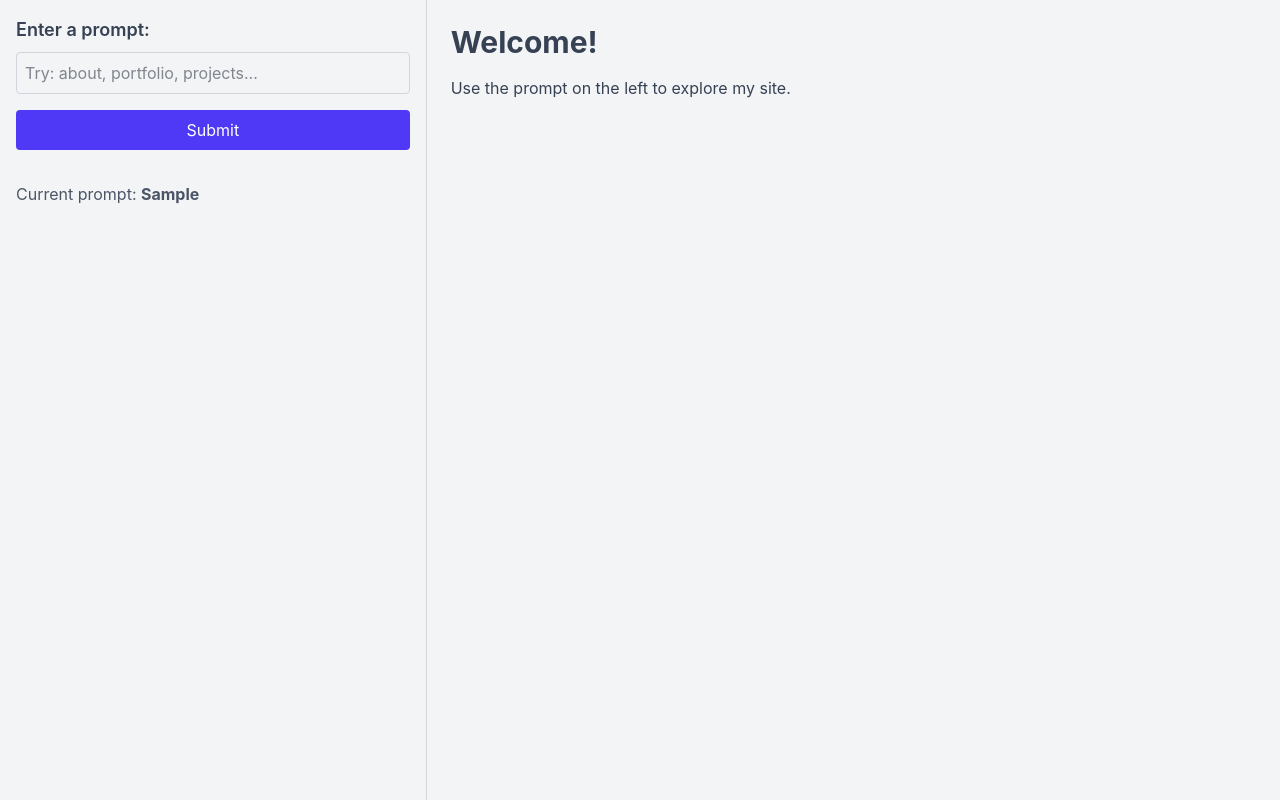
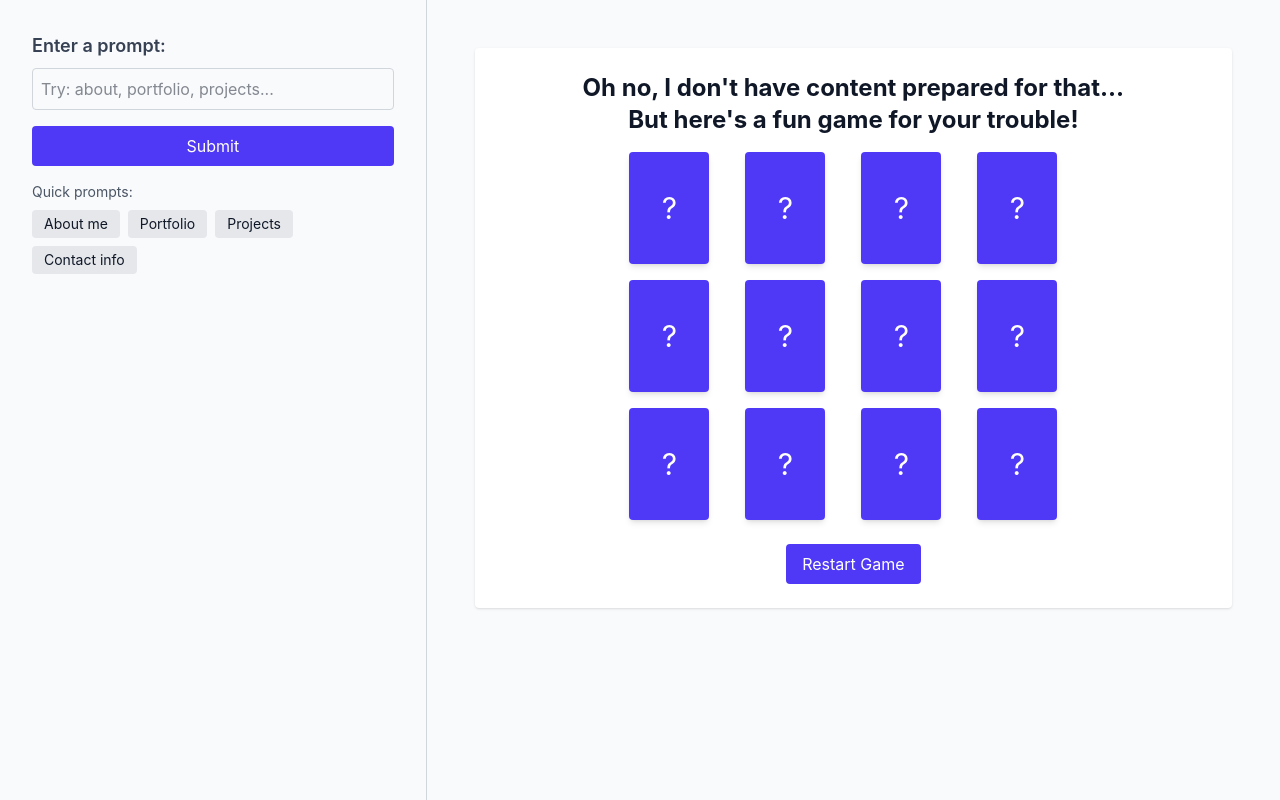
Before and after one commit to AaronWangTW/AaronWangTW.github.io, a Next.js app in the folder personal-website/: page / in a window 1280 px wide. Both pictures are taken after typing "Sample" into the empty fields and a click on the button "Submit". Built offline with nearby package versions, Linux system fonts and the light colour scheme.

Commit message:
added blocks and basic anim

```diff
--- /dev/null
+++ b/personal-website/app/components/blocks/aboutBlock.js
@@ -0,0 +1,10 @@
+export default function AboutBlock() {
+  return (
+    <div className="bg-white shadow-xl rounded-2xl p-6 text-gray-800 h-full">
+      <h2 className="text-2xl font-bold mb-2">About Me</h2>
+      <p className="leading-relaxed">
+        Hi! I'm Aaron. I'm a developer passionate about interactive UI, creative web apps, and clean design.
+      </p>
+    </div>
+  );
+}
--- /dev/null
+++ b/personal-website/app/components/blocks/introBlock.js
@@ -0,0 +1,10 @@
+export default function IntroductionBlock() {
+  return (
+    <div className="p-6 max-w-xl mx-auto bg-white rounded shadow text-center">
+      <h1 className="text-3xl font-bold mb-4">Welcome to My Personal Website</h1>
+      <p className="text-gray-700">
+        Type a prompt on the left to explore sections like About Me, Portfolio, Projects, and more.
+      </p>
+    </div>
+  );
+}
--- /dev/null
+++ b/personal-website/app/components/blocks/ohnoBlock.js
@@ -0,0 +1,134 @@
+import { useState, useEffect } from 'react';
+
+const cardsData = [
+    { id: 1, emoji: '🐶' },
+    { id: 2, emoji: '🐱' },
+    { id: 3, emoji: '🦊' },
+    { id: 4, emoji: '🐻' },
+    { id: 5, emoji: '🐼' },
+    { id: 6, emoji: '🐨' },
+];
+
+// Shuffle and double cards for pairs
+function shuffleCards() {
+    const doubled = [...cardsData, ...cardsData];
+    for (let i = doubled.length - 1; i > 0; i--) {
+        const j = Math.floor(Math.random() * (i + 1));
+        [doubled[i], doubled[j]] = [doubled[j], doubled[i]];
+    }
+    return doubled.map((card, index) => ({ ...card, uniqueId: index }));
+}
+
+export default function OhNoBlock() {
+    const [cards, setCards] = useState(() => shuffleCards());
+    const [flipped, setFlipped] = useState([]); // store uniqueIds of flipped cards
+    const [matched, setMatched] = useState([]); // store uniqueIds of matched cards
+    const [disableAll, setDisableAll] = useState(false);
+
+    function handleCardClick(uniqueId) {
+        if (disableAll) return;
+        if (flipped.includes(uniqueId) || matched.includes(uniqueId)) return;
+
+        if (flipped.length === 1) {
+            // Second card flipped
+            setFlipped((prev) => [...prev, uniqueId]);
+            setDisableAll(true);
+        } else {
+            // First card flipped
+            setFlipped([uniqueId]);
+        }
+    }
+
+    useEffect(() => {
+        if (flipped.length === 2) {
+            const [firstId, secondId] = flipped;
+            const firstCard = cards.find((c) => c.uniqueId === firstId);
+            const secondCard = cards.find((c) => c.uniqueId === secondId);
+
+            if (firstCard.id === secondCard.id) {
+                // Match found
+                setMatched((prev) => [...prev, firstId, secondId]);
+                setFlipped([]);
+                setDisableAll(false);
+            } else {
+                // Not a match - flip back after a delay
+                const timeout = setTimeout(() => {
+                    setFlipped([]);
+                    setDisableAll(false);
+                }, 1000);
+                return () => clearTimeout(timeout);
+            }
+        }
+    }, [flipped, cards]);
+
+    function resetGame() {
+        setCards(shuffleCards());
+        setFlipped([]);
+        setMatched([]);
+        setDisableAll(false);
+    }
+
+    return (
+        <div className="p-6 max-w-4xl mx-auto bg-white rounded shadow text-center">
+            <h2 className="text-2xl font-bold mb-4">
+                Oh no, I don't have content prepared for that... <br />
+                But here's a fun game for your trouble!
+            </h2>
+
+            <div className="grid grid-cols-4 gap-4 justify-center max-w-md mx-auto mb-6">
+                {cards.map(({ uniqueId, emoji }) => {
+                    const isFlipped = flipped.includes(uniqueId) || matched.includes(uniqueId);
+
+                    return (
+                        <div
+                            key={uniqueId}
+                            onClick={() => handleCardClick(uniqueId)}
+                            className="relative w-20 h-28 cursor-pointer"
+                            style={{ perspective: '600px' }}
+                        >
+                            <div
+                                className={`w-full h-full rounded shadow-md relative transition-transform duration-500 transform ${isFlipped ? 'rotate-y-180' : ''
+                                    }`}
+                                style={{ transformStyle: 'preserve-3d' }}
+                            >
+                                {/* Front of card */}
+                                <div
+                                    className="absolute w-full h-full bg-indigo-600 rounded flex items-center justify-center text-3xl text-white select-none"
+                                    style={{ backfaceVisibility: 'hidden' }}
+                                >
+                                    ?
+                                </div>
+                                {/* Back of card */}
+                                <div
+                                    className="absolute w-full h-full bg-white rounded border border-gray-300 flex items-center justify-center text-4xl select-none"
+                                    style={{ backfaceVisibility: 'hidden', transform: 'rotateY(180deg)' }}
+                                >
+                                    {emoji}
+                                </div>
+                            </div>
+                        </div>
+                    );
+                })}
+            </div>
+
+            <button
+                onClick={resetGame}
+                className="px-4 py-2 bg-indigo-600 hover:bg-indigo-700 text-white rounded transition"
+            >
+                Restart Game
+            </button>
+
+            <style jsx>{`
+        .perspective {
+          perspective: 600px;
+        }
+        .backface-hidden {
+          backface-visibility: hidden;
+        }
+        .rotate-y-180 {
+          transform: rotateY(180deg);
+        }
+      `}</style>
+        </div>
+    );
+}
--- /dev/null
+++ b/personal-website/app/components/blocks/portfolioBlock.js
@@ -0,0 +1,19 @@
+export default function PortfolioBlock() {
+  return (
+    <div className="bg-white shadow-xl rounded-2xl p-6 text-gray-800 h-full">
+      <h2 className="text-2xl font-bold mb-4">Portfolio</h2>
+      <ul className="list-disc list-inside space-y-2">
+        <li>
+          <strong>Interactive Prompt Website</strong> – This site! Built with Next.js, Tailwind, and Framer Motion.
+        </li>
+        <li>
+          <strong>Networking File Server</strong> – Epoll-based server for file sharing, written in C.
+        </li>
+        <li>
+          <strong>3D Puzzle Game</strong> – Built with Unreal Engine 5 and Blueprints.
+        </li>
+        {/* Add your real projects here */}
+      </ul>
+    </div>
+  );
+}
--- a/personal-website/app/components/layout/mainLayout.js
+++ b/personal-website/app/components/layout/mainLayout.js
@@ -2,27 +2,26 @@
 
 import { useState } from 'react';
 import PromptInput from '../ui/promptInput';
+import ContentDisplay from '../ui/contentDisplay';
 
-export default function MainLayout({ children }) {
+export default function MainLayoutClient() {
   const [prompt, setPrompt] = useState('');
 
   function handlePromptSubmit(value) {
     setPrompt(value);
-    console.log('Prompt:', value);
   }
 
   return (
-    <div className="flex min-h-screen">
+    <div className="flex min-h-screen bg-gray-50">
       {/* Left pane */}
-      <div className="w-1/3 border-r border-gray-300">
+      <div className="w-1/3 border-r border-gray-300 p-4">
         <PromptInput onSubmit={handlePromptSubmit} />
-        <div className="p-4 text-gray-600">
-          Current prompt: <strong>{prompt}</strong>
-        </div>
       </div>
 
       {/* Right pane */}
-      <div className="flex-1 p-6">{children}</div>
+      <div className="flex-1 p-6 overflow-hidden">
+        <ContentDisplay prompt={prompt} />
+      </div>
     </div>
   );
 }
--- /dev/null
+++ b/personal-website/app/components/ui/contentDisplay.js
@@ -0,0 +1,53 @@
+'use client';
+
+import { motion, AnimatePresence } from 'framer-motion';
+import AboutBlock from '../blocks/aboutBlock';
+import PortfolioBlock from '../blocks/portfolioBlock';
+import OhNoBlock from '../blocks/ohnoBlock';
+import IntroductionBlock from '../blocks/introBlock';
+
+export default function ContentDisplay({ prompt }) {
+  const getContentBlock = () => {
+    const lower = prompt.toLowerCase();
+
+    if (!prompt || prompt.trim() === '') {
+        return <IntroductionBlock />;
+    }
+
+    if (lower.includes('about') || lower.includes('who are you')) {
+      return <AboutBlock />;
+    }
+
+    if (
+      lower.includes('portfolio') ||
+      lower.includes('projects') ||
+      lower.includes('work') ||
+      lower.includes('showcase')
+    ) {
+      return <PortfolioBlock />;
+    }
+
+    return <OhNoBlock/>;
+  };
+
+  const block = getContentBlock();
+
+  return (
+    <AnimatePresence mode="wait">
+      {block && (
+        <motion.div
+          key={prompt}
+          initial={{ x: 300, opacity: 0 }}
+          animate={{ x: 0, opacity: 1 }}
+          exit={{ x: -300, opacity: 0 }}
+          transition={{ duration: 0.4, ease: 'easeOut' }}
+          className="w-full h-full"
+        >
+          <div className="w-full h-full p-6">
+            {block}
+          </div>
+        </motion.div>
+      )}
+    </AnimatePresence>
+  );
+}
--- a/personal-website/app/components/ui/promptInput.js
+++ b/personal-website/app/components/ui/promptInput.js
@@ -7,13 +7,19 @@ export default function PromptInput({ onSubmit }) {
 
   function handleSubmit(e) {
     e.preventDefault();
-    if (!input.trim()) return;  // ignore empty
+    if (!input.trim()) return; // ignore empty
     onSubmit(input.trim());
     setInput('');
   }
 
+  function handleQuickPrompt(prompt) {
+    onSubmit(prompt);
+    setInput('');
+  }
+
   return (
-    <form onSubmit={handleSubmit} className="flex flex-col gap-2 p-4">
+    <div className="flex flex-col gap-4 p-4">
+      <form onSubmit={handleSubmit} className="flex flex-col gap-2">
         <label htmlFor="prompt" className="text-lg font-semibold text-gray-700">
           Enter a prompt:
         </label>
@@ -32,5 +38,22 @@ export default function PromptInput({ onSubmit }) {
           Submit
         </button>
       </form>
+
+      {/* Quick prompt buttons */}
+      <div>
+        <p className="text-sm text-gray-600 mb-2">Quick prompts:</p>
+        <div className="flex flex-wrap gap-2">
+          {['about me', 'portfolio', 'projects', 'contact info'].map((prompt) => (
+            <button
+              key={prompt}
+              onClick={() => handleQuickPrompt(prompt)}
+              className="bg-gray-200 px-3 py-1 rounded hover:bg-gray-300 text-sm"
+            >
+              {prompt.charAt(0).toUpperCase() + prompt.slice(1)}
+            </button>
+          ))}
+        </div>
+      </div>
+    </div>
   );
 }
--- a/personal-website/package.json
+++ b/personal-website/package.json
@@ -9,6 +9,7 @@
     "lint": "next lint"
   },
   "dependencies": {
+    "framer-motion": "^12.12.2",
     "gh-pages": "^6.3.0",
     "next": "15.3.2",
     "react": "^19.0.0",
```
Also changed, not shown: 1 other file (tests, documents, lock files or other folders). Lines whose indentation alone changed are shown as unchanged.
